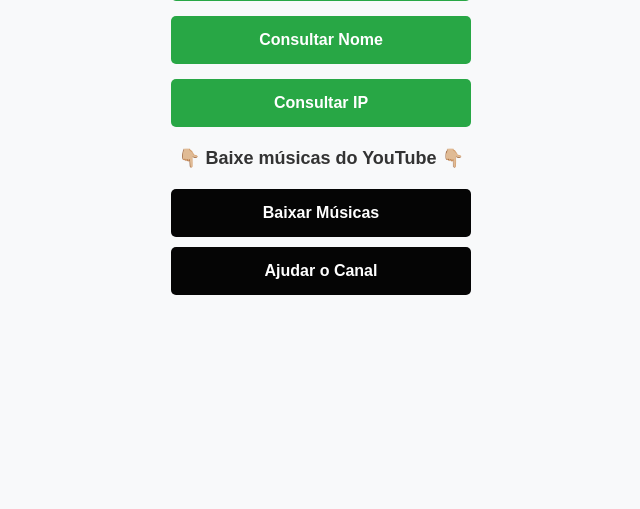
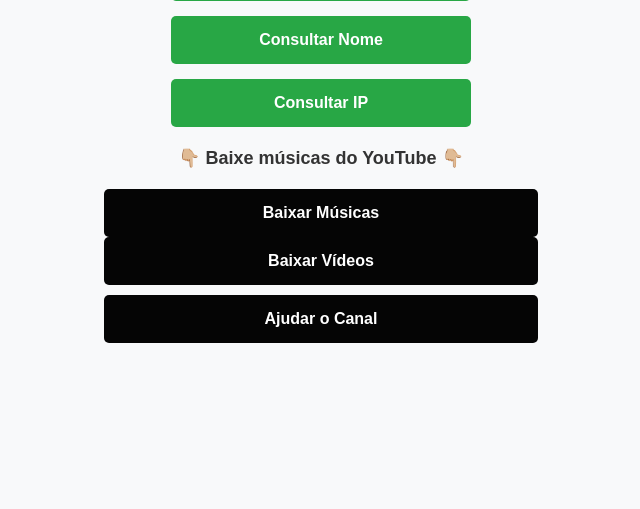
Before and after one commit to ThierliRamos/botyt, a Flask app: page /main in a window 1280 px wide. Shown: the part 235-744 px from the top of the page, without its empty margins (319-959 px from the left). Run offline with Flask 3, Linux system fonts and the light colour scheme; the visitor is signed in with stand-in values (Sample User, id 1).

Commit message:
Update main.html

```diff
--- a/templates/main.html
+++ b/templates/main.html
@@ -25,6 +25,7 @@
             <p class="download-text">👇🏼 <b>Baixe músicas do YouTube</b> 👇🏼</p>
             <div class="download-box">
                 <button onclick="location.href='{{ url_for('consultar_youtube') }}'"><b>Baixar Músicas</b></button>
+                <button onclick="location.href='{{ url_for('consul_youtube2') }}'"><b>Baixar Vídeos</b></button>
                 <button class="help-button" onclick="alert('Ajudar o Canal!')"><b>Ajudar o Canal</b></button>
             </div>
         </section>
```
